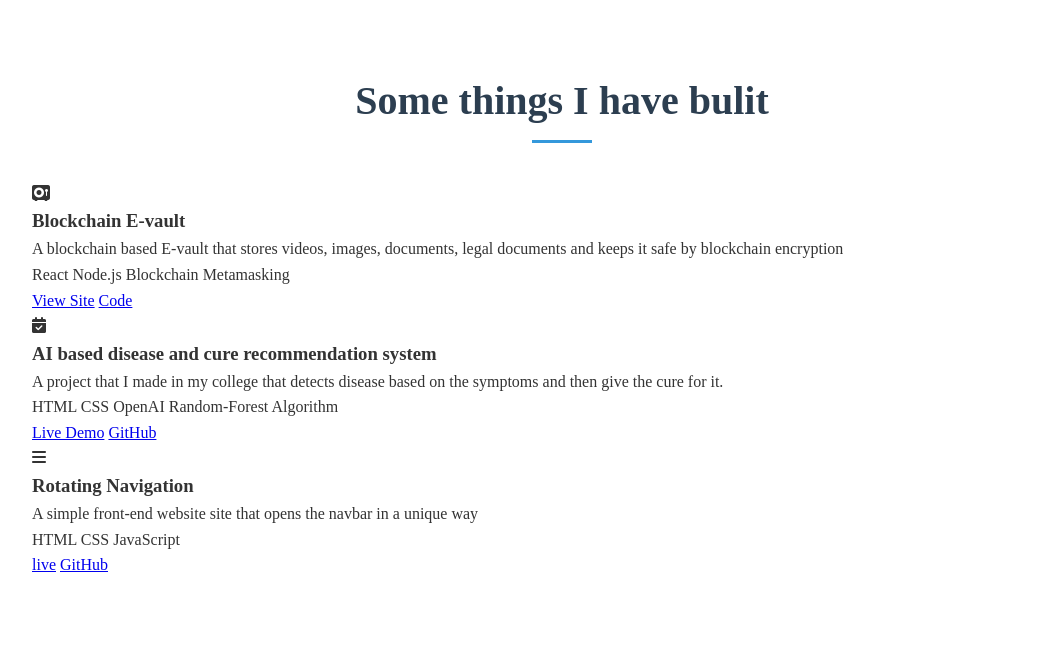
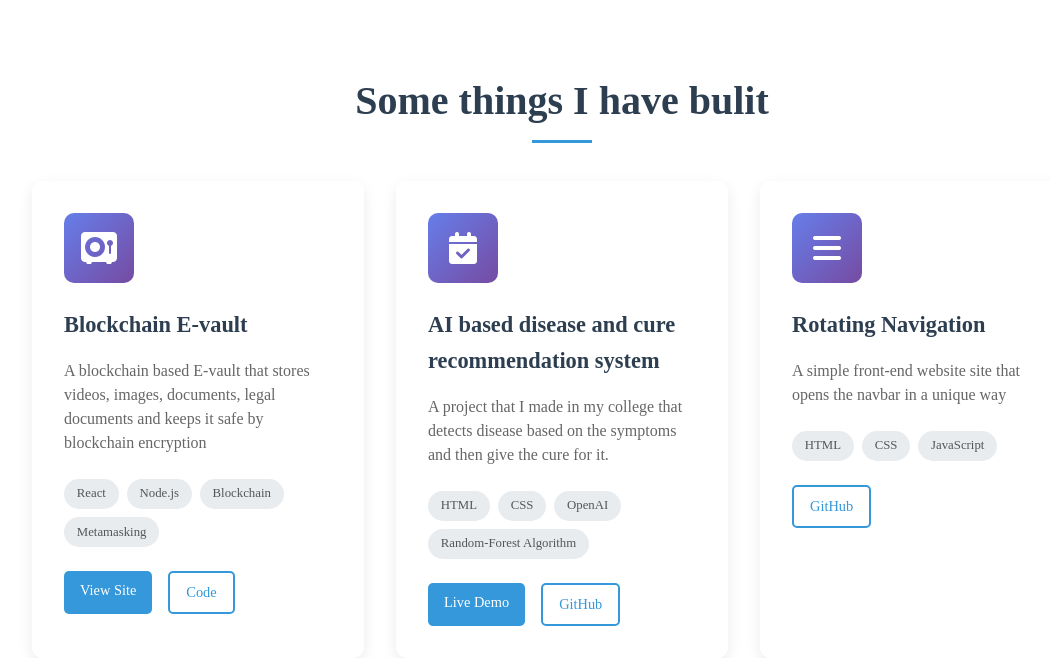
Before and after one commit to devendra-coder/front-end-projects, a plain HTML site: page portfolio_website/index.html in a window 1280 px wide. Shown: the part 1402-2060 px from the top of the page, without its empty margins (78-1129 px from the left). Before the commit the page ends 1980 px from the top, so only its background shows below. Drawn offline with Linux system fonts and the light colour scheme.

Commit message:
css for the portfolio section is complete

```diff
--- a/portfolio_website/index.html
+++ b/portfolio_website/index.html
@@ -134,7 +134,6 @@
                                 <span>JavaScript</span>
                             </div>
                             <div class="project-links">
-                                <a href="#" class="link-btn">live</a>
                                 <a href="https://github.com/devendra-coder/front-end-projects/tree/main/rotating_navigation" class="link-btn outline">GitHub</a>
                             </div>
                         </div>
--- a/portfolio_website/styles.css
+++ b/portfolio_website/styles.css
@@ -277,3 +277,93 @@ body{
     font-size: 80px;
     color: white;
 }
+
+/* protfolio section */
+.protfolio{
+    padding: 5rem 0;
+    background: rgb(248,249,250);
+}
+.projects-grid{
+    display: grid;
+    grid-template-columns: repeat(auto-fit, minmax(320px,1fr));
+    gap: 2rem;
+    margin-top: 2rem;
+}
+.project-card{
+    background: white;
+    border-radius: 10px;
+    padding: 2rem;
+    box-shadow: 0 5px 15px rgba(3, 3, 3, 0.08);
+    transition: transform 0.3s ease, background 0.4s ease;
+}
+.project-card:hover{
+    transform: translateY(-5px);
+    background: linear-gradient(135deg, rgb(240,147,251) 0%, rgb(245,87,108) 100%);
+    color: #fff;
+}
+.project-card:hover .project-info h3,
+.project-card:hover .project-info p{
+    color: #fff;
+}
+.project-card:hover .project-icon{
+    background: rgba(255,255,255,0.2);
+}
+.project-icon{
+    width: 70px;
+    height: 70px;
+    background: linear-gradient(135deg, rgb(102,126,234) 0%, rgb(118,75,162) 100%);
+    border-radius: 10px;
+    display: flex;
+    align-items: center;
+    justify-content: center;
+    margin-bottom: 1.5rem;
+}
+.project-icon i{
+    font-size: 2rem;
+    color: white;
+}
+.project-info h3{
+    font-size: 1.4rem;
+    margin-bottom: 1rem;
+    color: rgb(44,62,80);
+}
+.project-info p{
+    color: #666;
+    margin-bottom: 1.5rem;
+    line-height: 1.5;
+}
+.tech-used {
+    display: flex;
+    flex-wrap: wrap;
+    gap: 0.5rem;
+    margin-bottom: 1.5rem;
+}
+.tech-used span {
+    background: rgb(233,236,239);
+    padding: 0.3rem 0.8rem;
+    border-radius: 15px;
+    font-size: 0.8rem;
+    color: #555;
+}
+.project-links { display: flex; gap: 1rem; }
+.link-btn {
+    padding: 8px 16px;
+    border: none;
+    border-radius: 5px;
+    text-decoration: none;
+    font-size: 0.9rem;
+    font-weight: 500;
+    transition: all 0.3s ease;
+    background: rgb(52,152,219);
+    color: white;
+}
+.link-btn:hover { background: rgb(41,128,185); }
+.link-btn.outline {
+    background: transparent;
+    color: rgb(52,152,219);
+    border: 2px solid rgb(52,152,219);
+}
+.link-btn.outline:hover {
+    background: rgb(52,152,219);
+    color: white;
+}
```
